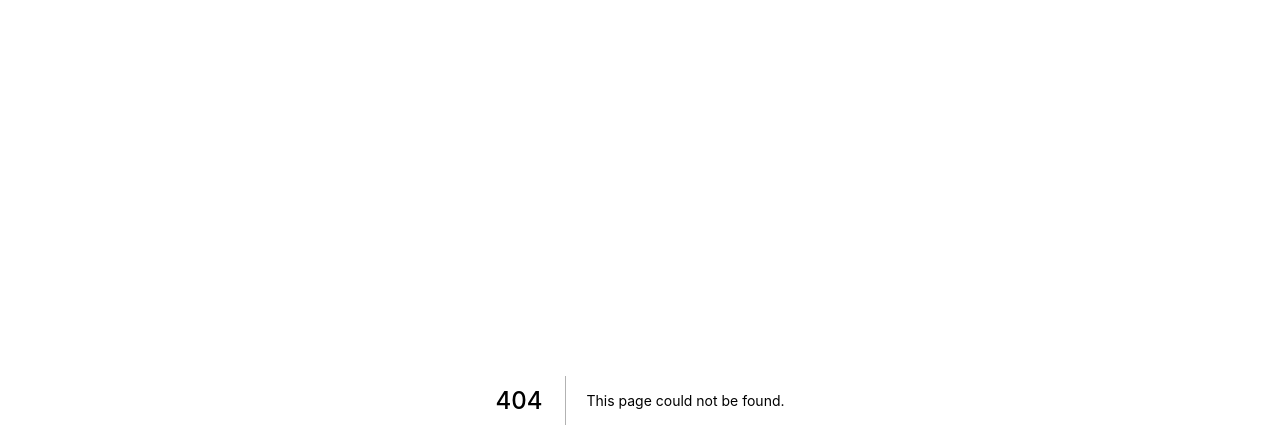
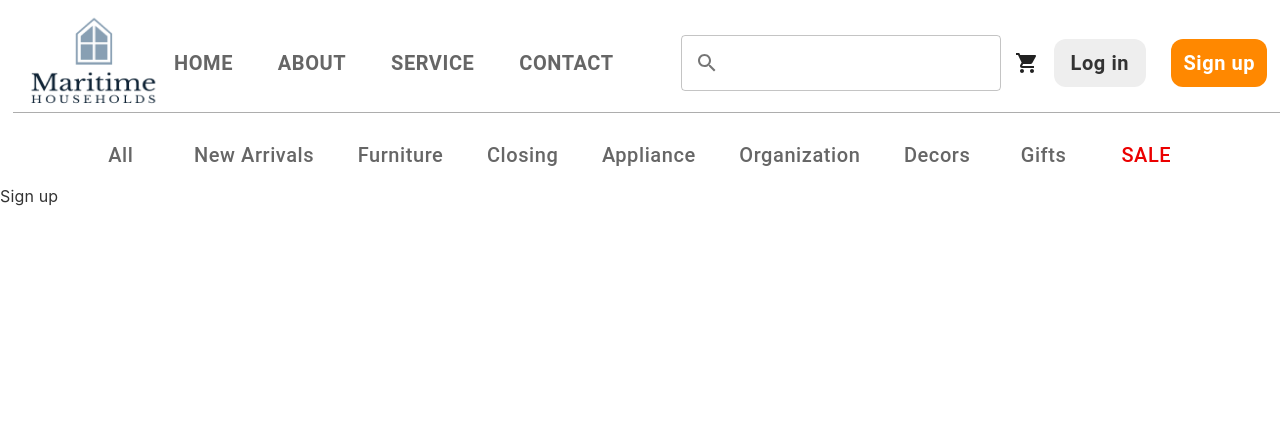
Before and after one commit to Jabin219/maritime, a Next.js app: page /SignUp in a window 1280 px wide. Before the commit this address had no page. Shown: the top 448 px of the page. Built offline with nearby package versions, Linux system fonts and the light colour scheme.

Commit message:
header develop

```diff
--- /dev/null
+++ b/components/CategoriesNavBar/index.tsx
@@ -0,0 +1,26 @@
+import { Box, Tabs } from '@mui/material'
+import { CustomTab } from './style'
+
+function CategoriesNavBar() {
+	return (
+		<Box>
+			<Tabs centered>
+				<CustomTab value='all' label='All'></CustomTab>
+				<CustomTab value='new-arrivals' label='New Arrivals'></CustomTab>
+				<CustomTab value='furniture' label='Furniture'></CustomTab>
+				<CustomTab value='closing' label='Closing'></CustomTab>
+				<CustomTab value='appliance' label='Appliance'></CustomTab>
+				<CustomTab value='organization' label='Organization'></CustomTab>
+				<CustomTab value='decors' label='Decors'></CustomTab>
+				<CustomTab value='gifts' label='Gifts'></CustomTab>
+				<CustomTab
+					value='sale'
+					label='SALE'
+					sx={{ color: '#EB0000' }}
+				></CustomTab>
+			</Tabs>
+		</Box>
+	)
+}
+
+export default CategoriesNavBar
--- /dev/null
+++ b/components/CategoriesNavBar/style.ts
@@ -0,0 +1,18 @@
+import { Tab } from '@mui/material'
+import { styled } from '@mui/system'
+
+const CustomTab = styled(Tab)({
+	fontFamily: 'Source Sans 3',
+	fontSize: '20px',
+	fontWeight: 500,
+	lineHeight: '28px',
+	textTransform: 'uppercase',
+	'& .MuiTouchRipple-root': {
+		display: 'none'
+	},
+	marginRight: '1vw',
+	textTransform: 'none',
+	padding: '15px 1.2vw'
+})
+
+export { CustomTab }
--- /dev/null
+++ b/components/Header/index.tsx
@@ -0,0 +1,73 @@
+import {
+	AppBar,
+	Box,
+	Grid,
+	InputAdornment,
+	Tabs,
+	TextField
+} from '@mui/material'
+import { LazyLoadImage } from 'react-lazy-load-image-component'
+import { CustomTab, CustomGrid, HeaderButton } from './style'
+import { Search, ShoppingCart } from '@mui/icons-material'
+import CategoriesNavBar from '../CategoriesNavBar'
+function Header() {
+	return (
+		<AppBar position='static' color='secondary' sx={{ boxShadow: 'none' }}>
+			<Grid
+				container
+				sx={{ margin: '13px', borderBottom: '1px solid #ADADAD' }}
+			>
+				<Grid item xs={1}>
+					<LazyLoadImage
+						src='/images/logo/header-logo.png'
+						alt='logo'
+						width={155}
+						height={95}
+					/>
+				</Grid>
+				<CustomGrid item sx={{ display: 'flex', alignItems: 'center' }} xs>
+					<Box>
+						<Tabs className='nav' value={false} indicatorColor='secondary'>
+							<CustomTab value='home' label='HOME'></CustomTab>
+							<CustomTab value='about' label='ABOUT'></CustomTab>
+							<CustomTab value='service' label='SERVICE'></CustomTab>
+							<CustomTab value='contact' label='CONTACT'></CustomTab>
+						</Tabs>
+					</Box>
+				</CustomGrid>
+				<CustomGrid item xs={3}>
+					<TextField
+						fullWidth
+						InputProps={{
+							startAdornment: (
+								<InputAdornment position='start'>
+									<Search />
+								</InputAdornment>
+							)
+						}}
+					></TextField>
+				</CustomGrid>
+				<CustomGrid item xs={0.5}>
+					<ShoppingCart />
+				</CustomGrid>
+				<CustomGrid item xs={2} sx={{ marginRight: '2vw' }}>
+					<HeaderButton
+						sx={{
+							backgroundColor: '#EEEEEE',
+							color: '#333333',
+							marginRight: '2vw'
+						}}
+					>
+						Log in
+					</HeaderButton>
+					<HeaderButton sx={{ backgroundColor: '#FF8800', color: '#ffffff' }}>
+						Sign up
+					</HeaderButton>
+				</CustomGrid>
+			</Grid>
+			<CategoriesNavBar />
+		</AppBar>
+	)
+}
+
+export default Header
--- /dev/null
+++ b/components/Header/style.ts
@@ -0,0 +1,33 @@
+import { Tab, Grid, Button, CssBaseline } from '@mui/material'
+import { styled } from '@mui/system'
+
+const CustomTab = styled(Tab)({
+	fontFamily: 'Source Sans 3',
+	fontSize: '20px',
+	fontWeight: 700,
+	lineHeight: '28px',
+	textTransform: 'uppercase',
+	'& .MuiTouchRipple-root': {
+		display: 'none'
+	},
+	marginRight: '1vw'
+})
+
+const CustomGrid = styled(Grid)({
+	display: 'flex',
+	justifyContent: 'center',
+	alignItems: 'center'
+})
+
+const HeaderButton = styled(Button)({
+	fontFamily: 'Source Sans 3',
+	borderRadius: '12px',
+	padding: '10px 35px',
+	fontSize: '20px',
+	lineHeight: '28px',
+	fontWeight: 600,
+	textTransform: 'none',
+	whiteSpace: 'nowrap'
+})
+
+export { CustomTab, CustomGrid, HeaderButton }
--- a/package.json
+++ b/package.json
@@ -11,14 +11,17 @@
   "dependencies": {
     "@emotion/react": "^11.8.1",
     "@emotion/styled": "^11.8.1",
+    "@mui/icons-material": "^5.4.4",
     "@mui/material": "^5.4.3",
     "@types/mongoose": "^5.11.97",
     "@types/prettier": "^2.4.4",
+    "@types/react-lazy-load-image-component": "^1.5.2",
     "mongoose": "^6.2.3",
     "next": "12.1.0",
     "prettier": "^2.5.1",
     "react": "17.0.2",
-    "react-dom": "17.0.2"
+    "react-dom": "17.0.2",
+    "react-lazy-load-image-component": "^1.5.1"
   },
   "devDependencies": {
     "@types/node": "17.0.20",
--- /dev/null
+++ b/pages/SignUp/index.tsx
@@ -0,0 +1,7 @@
+import { Typography } from '@mui/material'
+
+function SignUp() {
+	return <Typography>Sign up</Typography>
+}
+
+export default SignUp
--- a/pages/_app.tsx
+++ b/pages/_app.tsx
@@ -1,8 +1,44 @@
 import '../styles/globals.css'
 import type { AppProps } from 'next/app'
+import { createTheme, ThemeProvider, Box, CssBaseline } from '@mui/material'
+import Header from '../components/Header'
+
+const theme = createTheme({
+	palette: {
+		primary: {
+			main: '#FF8800'
+		},
+		secondary: {
+			main: '#ffffff'
+		}
+	},
+	typography: {
+		body1: {
+			fontFamily: 'Source Sans 3',
+			color: '#333333'
+		},
+		body2: {
+			fontFamily: 'Source Sans 3',
+			color: '#333333'
+		},
+		h1: { fontFamily: 'Source Sans 3', color: '#333333' },
+		h2: { fontFamily: 'Source Sans 3', color: '#333333' },
+		h3: { fontFamily: 'Source Sans 3', color: '#333333' },
+		h4: { fontFamily: 'Source Sans 3', color: '#333333' },
+		h5: { fontFamily: 'Source Sans 3', color: '#333333' },
+		h6: { fontFamily: 'Source Sans 3', color: '#333333' }
+	}
+})
 
 function MyApp({ Component, pageProps }: AppProps) {
-	return <Component {...pageProps} />
+	return (
+		<ThemeProvider theme={theme}>
+			<Header />
+			<Box sx={{ maxWidth: '1920px', margin: '0 auto' }}>
+				<Component {...pageProps} />
+			</Box>
+		</ThemeProvider>
+	)
 }
 
 export default MyApp
--- /dev/null
+++ b/pages/_document.js
@@ -0,0 +1,24 @@
+import Document, { Html, Head, Main, NextScript } from 'next/document'
+
+class MyDocument extends Document {
+	render() {
+		return (
+			<Html>
+				<Head>
+					<link rel='preconnect' href='https://fonts.googleapis.com' />
+					<link rel='preconnect' href='https://fonts.gstatic.com' crossorigin />
+					<link
+						href='https://fonts.googleapis.com/css2?family=Source+Sans+3:wght@200;300;400;500;600;700;800&display=swap'
+						rel='stylesheet'
+					/>
+				</Head>
+				<body>
+					<Main />
+					<NextScript />
+				</body>
+			</Html>
+		)
+	}
+}
+
+export default MyDocument
--- a/tsconfig.json
+++ b/tsconfig.json
@@ -15,6 +15,6 @@
 		"jsx": "preserve",
 		"incremental": true
 	},
-  "include": ["next-env.d.ts", "**/*.ts", "**/*.tsx"],
+	"include": ["next-env.d.ts", "**/*.ts", "**/*.tsx", "pages/_document.ts"],
 	"exclude": ["node_modules"]
 }
```
Also changed, not shown: pages/index.tsx (+1 -66 lines), public/images/logo/header-logo.png (added), 1 other file (tests, documents, lock files or other folders). Lines whose indentation alone changed are shown as unchanged.
